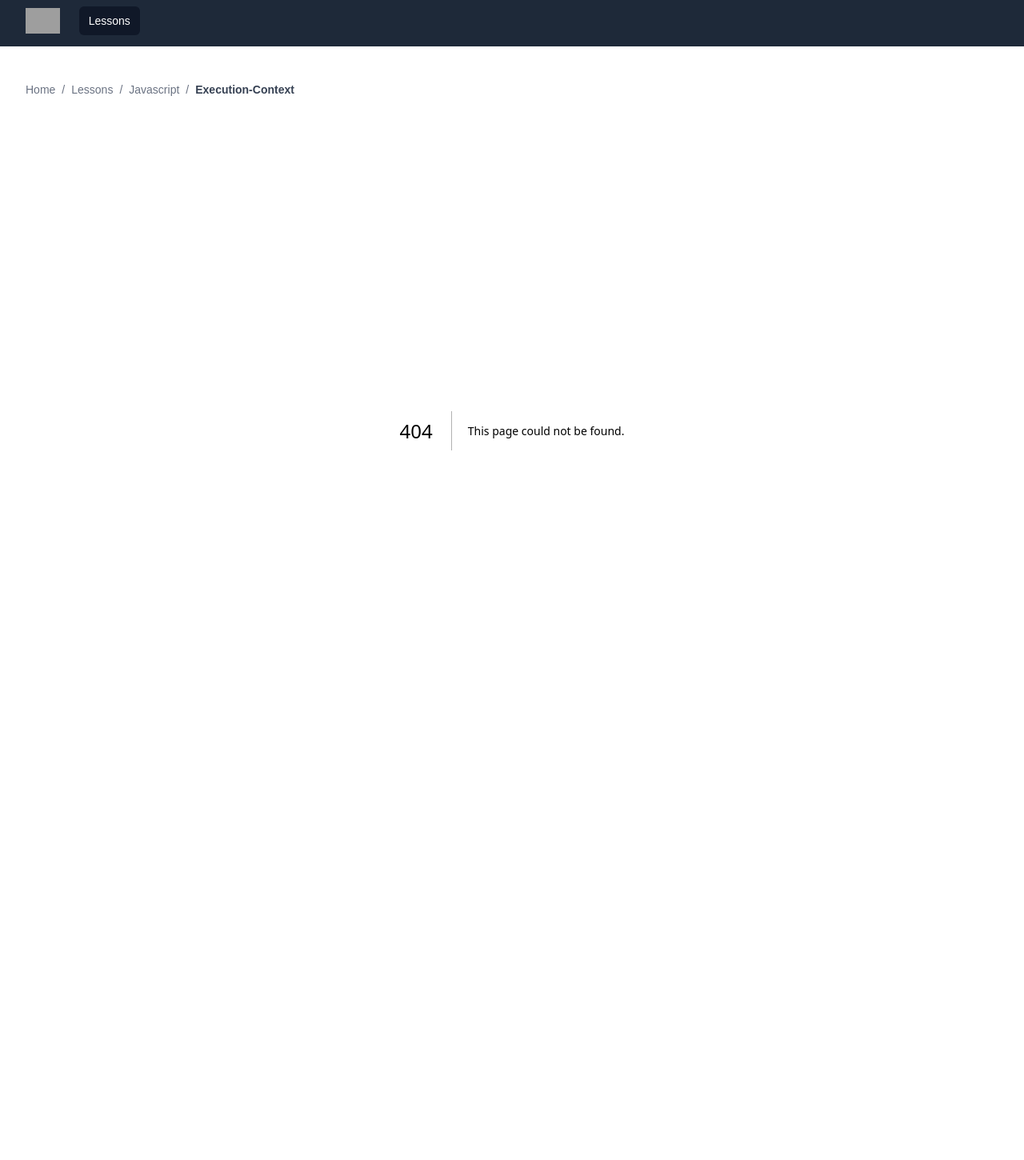
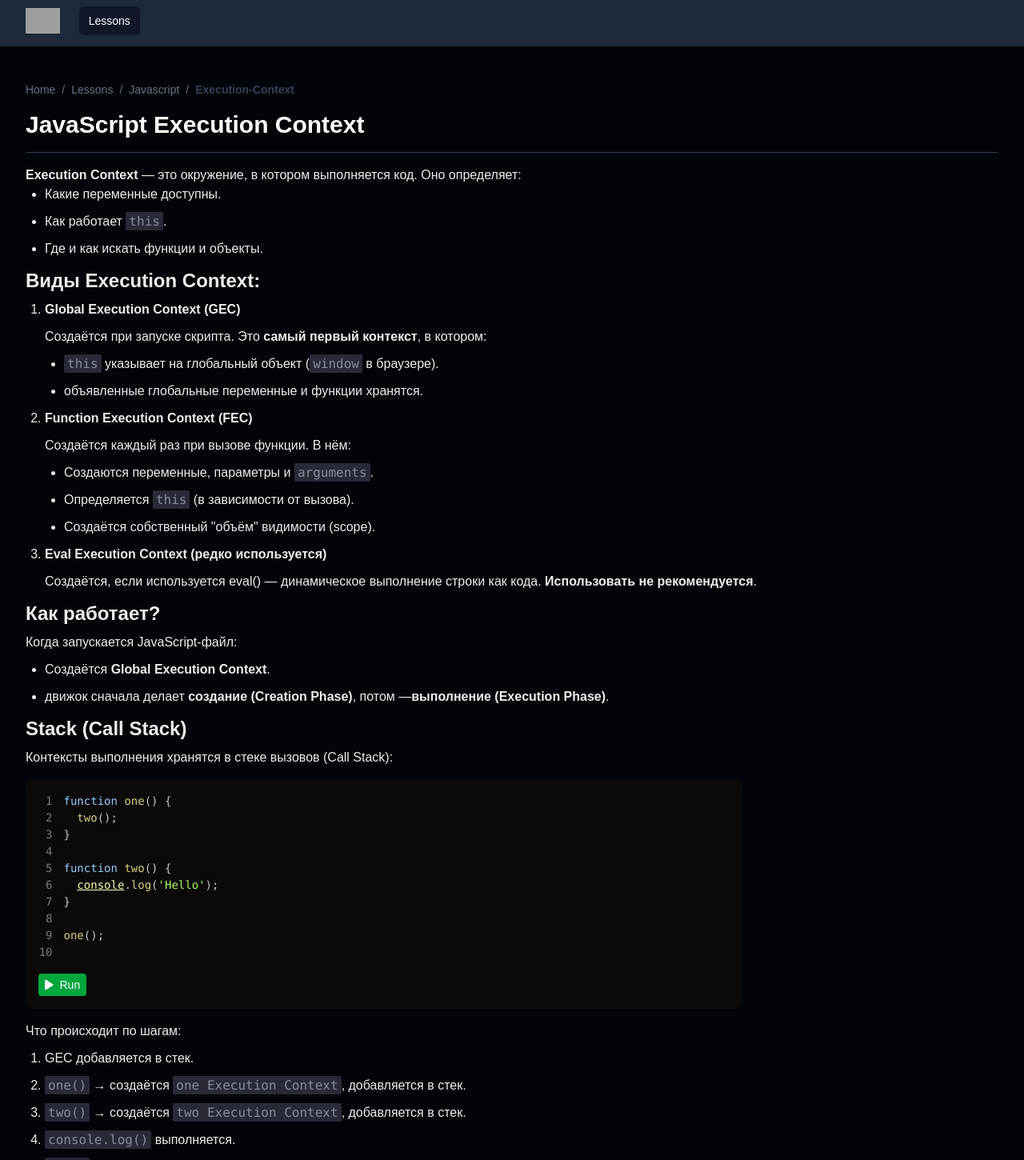
Before and after one commit to HenrikHovhannisyan/coding, a Next.js app: page /lessons/javascript/execution-context in a window 1280 px wide. Before the commit this address had no page. Shown: the part 6-1456 px from the top of the page at 80% size. Before the commit the page ends 976 px from the top, so only its background shows below. Built offline with nearby package versions, Linux system fonts and the light colour scheme; grey boxes are pictures that could not be loaded.

Commit message:
Added lesson JavaScript Execution Context

```diff
--- /dev/null
+++ b/app/lessons/javascript/execution-context/page.jsx
@@ -0,0 +1,216 @@
+"use client";
+
+import React from "react";
+import LessonLayout from "@/components/LessonLayout";
+import CodeExample from "@/components/CodeExample";
+
+const page = () => {
+  return (
+    <LessonLayout
+      title="JavaScript Execution Context"
+      page="javascript/execution-context"
+    >
+      <section className="mb-3">
+        <strong>Execution Context</strong> — это окружение, в котором
+        выполняется код. Оно определяет:
+        <ul className="list-disc pl-6">
+          <li>
+            <p>Какие переменные доступны.</p>
+          </li>
+          <li>
+            <p>
+              Как работает <code>this</code>.
+            </p>
+          </li>
+          <li>
+            <p>Где и как искать функции и объекты.</p>
+          </li>
+        </ul>
+      </section>
+      <section className="mb-3">
+        <h2 className="text-2xl font-bold mb-2">Виды Execution Context:</h2>
+        <ul className="list-decimal pl-6">
+          <li>
+            <p>
+              <strong>Global Execution Context (GEC)</strong>
+            </p>
+            <p>
+              Создаётся при запуске скрипта. Это{" "}
+              <strong>самый первый контекст</strong>, в котором:
+            </p>
+            <ul className="list-disc pl-6">
+              <li>
+                <p>
+                  <code>this</code> указывает на глобальный объект (
+                  <code>window</code> в браузере).
+                </p>
+              </li>
+              <li>
+                <p>объявленные глобальные переменные и функции хранятся.</p>
+              </li>
+            </ul>
+          </li>
+          <li>
+            <p>
+              <strong>Function Execution Context (FEC)</strong>
+            </p>
+            <p>Создаётся каждый раз при вызове функции. В нём:</p>
+            <ul className="list-disc pl-6">
+              <li>
+                <p>
+                  Создаются переменные, параметры и <code>arguments</code>.
+                </p>
+              </li>
+              <li>
+                <p>
+                  Определяется <code>this</code> (в зависимости от вызова).
+                </p>
+              </li>
+              <li>
+                <p>Создаётся собственный "объём" видимости (scope).</p>
+              </li>
+            </ul>
+          </li>
+          <li>
+            <p>
+              <strong>Eval Execution Context (редко используется)</strong>
+            </p>
+            <p>
+              Создаётся, если используется eval() — динамическое выполнение
+              строки как кода. <strong>Использовать не рекомендуется</strong>.
+            </p>
+          </li>
+        </ul>
+      </section>
+      <section className="mb-3">
+        <h2 className="text-2xl font-bold mb-2">Как работает?</h2>
+        <p>Когда запускается JavaScript-файл:</p>
+        <ul className="list-disc pl-6">
+          <li>
+            <p>
+              Создаётся <strong>Global Execution Context</strong>.
+            </p>
+          </li>
+          <li>
+            <p>
+              движок сначала делает <strong>создание (Creation Phase)</strong>,
+              потом —<strong>выполнение (Execution Phase)</strong>.
+            </p>
+          </li>
+        </ul>
+      </section>
+      <section className="mb-3">
+        <h2 className="text-2xl font-bold mb-2">Stack (Call Stack)</h2>
+        <p>Контексты выполнения хранятся в стеке вызовов (Call Stack):</p>
+        <CodeExample
+          code={`function one() {
+  two();
+}
+
+function two() {
+  console.log('Hello');
+}
+
+one();
+`}
+          output={`Hello`}
+        />
+        <p>Что происходит по шагам:</p>
+        <ul className="list-decimal pl-6">
+          <li>
+            <p>GEC добавляется в стек.</p>
+          </li>
+          <li>
+            <p>
+              <code>one()</code> → создаётся <code>one Execution Context</code>,
+              добавляется в стек.
+            </p>
+          </li>
+          <li>
+            <p>
+              <code>two()</code> → создаётся <code>two Execution Context</code>,
+              добавляется в стек.
+            </p>
+          </li>
+          <li>
+            <p>
+              <code>console.log()</code> выполняется.
+            </p>
+          </li>
+          <li>
+            <p>
+              <code>two()</code> завершена → удаляется из стека.
+            </p>
+          </li>
+          <li>
+            <p>
+              <code>one()</code> завершена → удаляется из стека.
+            </p>
+          </li>
+          <li>
+            <p>Остался только GEC.</p>
+          </li>
+        </ul>
+      </section>
+      <section className="mb-3">
+        <h2 className="text-2xl font-bold mb-2">
+          Что входит в Execution Context?
+        </h2>
+        <p>Каждый контекст состоит из трёх частей:</p>
+        <ul className="list-decimal pl-6">
+          <li>
+            <p>
+              <strong>Variable Environment</strong> — переменные, функции,
+              параметры.
+            </p>
+          </li>
+          <li>
+            <p>
+              <strong>Scope Chain</strong> — доступ к внешним переменным.
+            </p>
+          </li>
+          <li>
+            <p>
+              <code>this</code> <strong>binding</strong> — значение ключевого
+              слова <code>this</code>.
+            </p>
+          </li>
+        </ul>
+        <CodeExample
+          code={`let name = 'Tom';
+
+function greet() {
+  let message = 'Hello ' + name;
+  console.log(message);
+}
+
+greet();`}
+          output={`Hello Tom
+`}
+        />
+        <p>Порядок:</p>
+        <ul className="list-decimal pl-6">
+          <li>
+            <p>
+              Global Execution Context (переменная <code>name</code>, функция{" "}
+              <code>greet</code>)
+            </p>
+          </li>
+          <li>
+            <p>
+              Вызов <code>greet()</code> → Function Execution Context
+            </p>
+          </li>
+          <li>
+            <p>
+              Внутри функции создаётся <code>message</code> → выводится в
+              консоль.
+            </p>
+          </li>
+        </ul>
+      </section>
+    </LessonLayout>
+  );
+};
+
+export default page;
--- a/data/lessons/javascript.js
+++ b/data/lessons/javascript.js
@@ -20,6 +20,7 @@ const lessonsStructure = {
   },
   This: "this",
   "Call, Bind, Apply": "call-bind-apply",
+  "Execution Context": "execution-context",
 };
 
 export default lessonsStructure;
```
